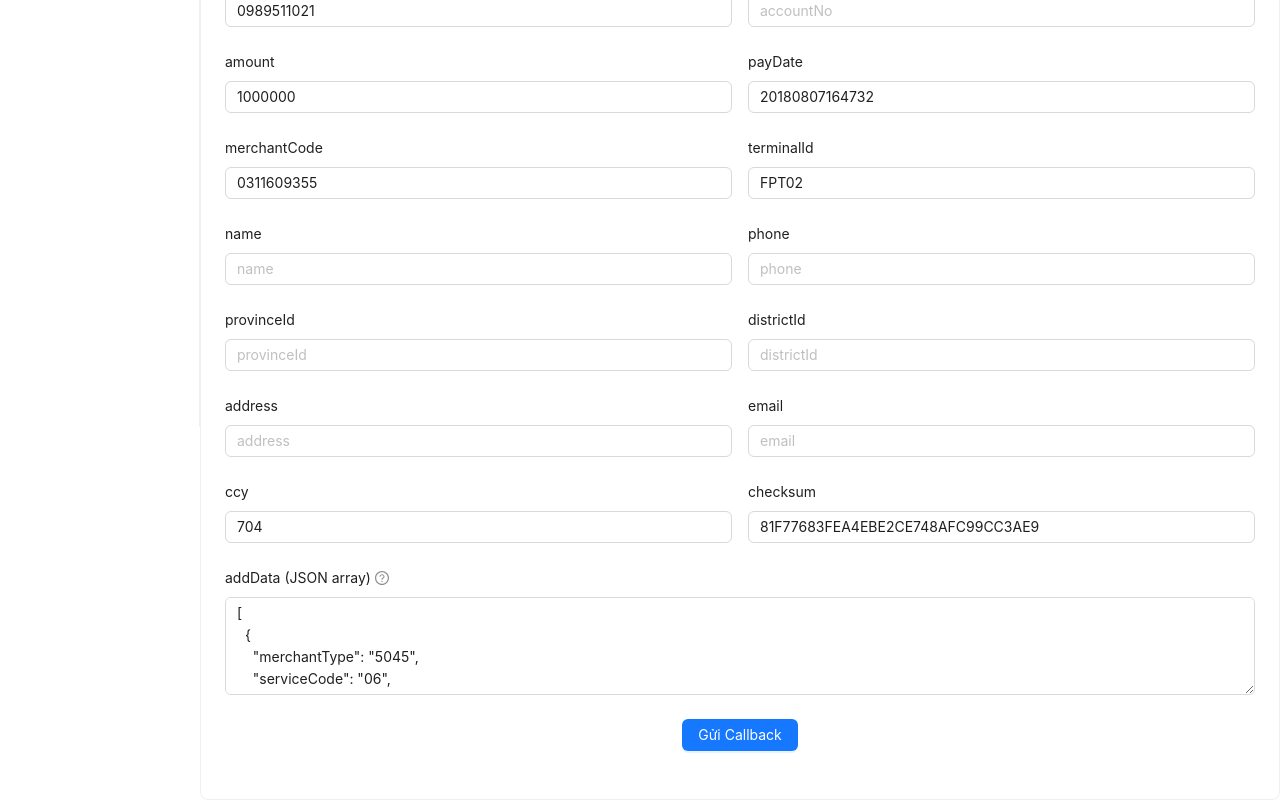
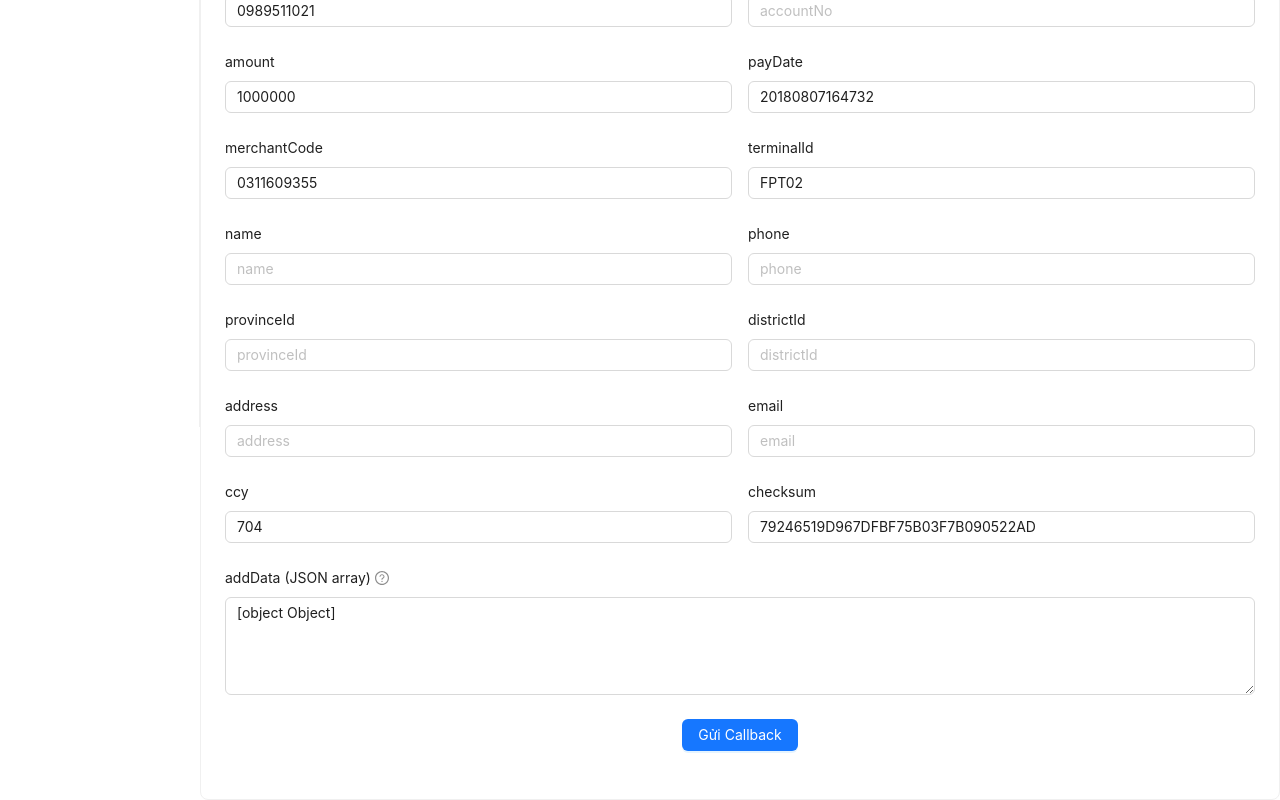
Before and after one commit to tinhtan2505/tth-payment-listener-fe, a Next.js app: page /payment-listener in a window 1280 px wide. Shown: the part 437-1237 px from the top of the page. Built offline with nearby package versions, Linux system fonts and the light colour scheme; no server answers; sample sign-in values are in the browser's storage.

Commit message:
Refactor payment listener and auth API usage
Updated payment listener to use new API endpoint and refactored QR code payment data structure. Standardized string quotes and API URL formatting in auth module. Added logging for POST data in api-service for debugging.

```diff
--- a/src/app/lib/api-service.ts
+++ b/src/app/lib/api-service.ts
@@ -14,6 +14,7 @@ export function post(
   if (token) {
     headers['Authorization'] = `Bearer ${token}`;
   }
+  console.log('data', data);
 
   const requestOptions: RequestInit = {
     method: 'POST',
--- a/src/app/modules/auth/lib/auth.ts
+++ b/src/app/modules/auth/lib/auth.ts
@@ -1,49 +1,49 @@
-import { message } from "antd";
+import { message } from 'antd';
 
 const API_BASE_URL = process.env.NEXT_PUBLIC_API_BASE_URL;
 
 export const login = async (username: string, password: string) => {
-  const response = await fetch(`${API_BASE_URL}/api/auth/login`, {
-    method: "POST",
-    headers: { "Content-Type": "application/json" },
+  const response = await fetch(`${API_BASE_URL}api/auth/login`, {
+    method: 'POST',
+    headers: { 'Content-Type': 'application/json' },
     body: JSON.stringify({ username, password }),
   });
   const data = await response.json();
   if (response.ok) {
-    localStorage.setItem("token", data.token); // Lưu token vào localStorage
+    localStorage.setItem('token', data.token); // Lưu token vào localStorage
     return data;
   } else {
-    throw new Error("Đăng nhập thất bại");
+    throw new Error('Đăng nhập thất bại');
   }
 };
 
 export const logout = async () => {
-  const token = localStorage.getItem("token");
+  const token = localStorage.getItem('token');
 
   if (!token) return;
 
   try {
-    const response = await fetch(`${API_BASE_URL}/api/auth/logout`, {
-      method: "POST",
+    const response = await fetch(`${API_BASE_URL}api/auth/logout`, {
+      method: 'POST',
       headers: {
         Authorization: `Bearer ${token}`,
       },
     });
 
     if (!response.ok) {
-      message.error("Logout không thành công phía server");
+      message.error('Logout không thành công phía server');
     }
-    message.success("Đăng xuất thành công");
+    message.success('Đăng xuất thành công');
   } catch (error) {
-    console.error("Lỗi khi gửi yêu cầu logout:", error);
+    console.error('Lỗi khi gửi yêu cầu logout:', error);
   } finally {
-    localStorage.removeItem("token");
+    localStorage.removeItem('token');
   }
 };
 
 export const isAuthenticated = (): boolean => {
-  if (typeof window !== "undefined") {
-    const token = localStorage.getItem("token");
+  if (typeof window !== 'undefined') {
+    const token = localStorage.getItem('token');
     return !!token; // Trả về true nếu token tồn tại
   }
   return false;
--- a/src/app/modules/payment-listener/index.tsx
+++ b/src/app/modules/payment-listener/index.tsx
@@ -33,12 +33,24 @@ const PaymentListener: React.FC = () => {
     addData?: string;
   }
 
+  interface QrCodeItemPayment {
+    productId: string;
+    amount: string;
+    tipAndFee: string;
+    ccy: string;
+    qty: string;
+    note: string;
+  }
+
   const onFinish = async (values: PaymentFormValues) => {
     try {
-      const response = await post('vien-phi/get-options-tam-ung', values);
+      const response = await post('tthgroup/api/thanhtoanqrcode', {
+        ...values,
+      });
       const result = await response.json();
 
       if (!response.ok) {
+        message.error(result?.message || 'Lỗi không xác định');
         throw new Error(result?.message || 'Lỗi không xác định');
       }
 
@@ -58,6 +70,22 @@ const PaymentListener: React.FC = () => {
 
   useEffect(() => {
     form.resetFields();
+    const addData: QrCodeItemPayment[] = [
+      {
+        // merchantType: '5045',
+        // serviceCode: '06',
+        // masterMerCode: 'A000000775',
+        // merchantCode: '0311609355',
+        // terminalId: 'FPT02',
+        productId: '',
+        amount: '100000',
+        tipAndFee: '0',
+        ccy: '704',
+        qty: '1',
+        note: '',
+      },
+    ];
+
     form.setFieldsValue({
       code: '00',
       message: 'Tru tien thanh cong, so trace 100550',
@@ -72,25 +100,8 @@ const PaymentListener: React.FC = () => {
       merchantCode: '0311609355',
       terminalId: 'FPT02',
       ccy: '704',
-      checksum: '81F77683FEA4EBE2CE748AFC99CC3AE9',
-      addData: JSON.stringify(
-        [
-          {
-            merchantType: '5045',
-            serviceCode: '06',
-            masterMerCode: 'A000000775',
-            merchantCode: '0311609355',
-            terminalId: 'FPT02',
-            productId: '',
-            amount: '100000',
-            ccy: '704',
-            qty: '1',
-            note: '',
-          },
-        ],
-        null,
-        2
-      ),
+      checksum: '79246519D967DFBF75B03F7B090522AD',
+      addData,
     });
   }, []);
 
```
